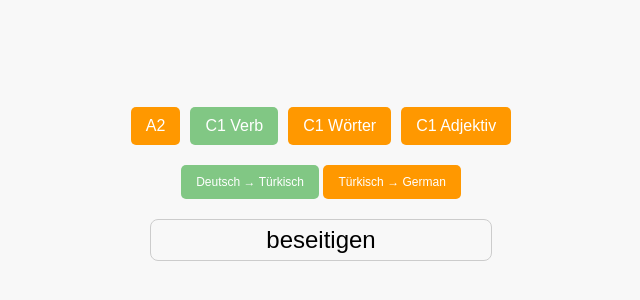
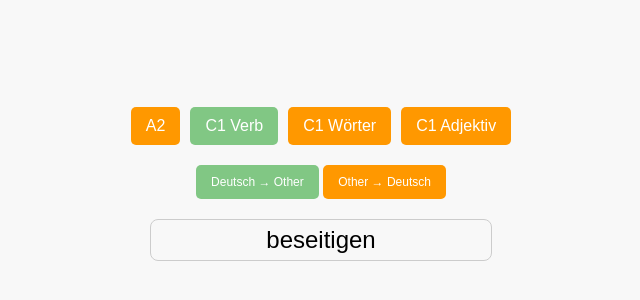
Before and after one commit to tayfunbkts/quizlet, a plain HTML site: page index.html in a window 1280 px wide. Shown: the part 234-534 px from the top of the page, without its empty margins (319-959 px from the left). Drawn offline with Linux system fonts and the light colour scheme.

Commit message:
Buttons changed

```diff
--- a/index.html
+++ b/index.html
@@ -98,8 +98,8 @@
             <button id="c1adjektiv">C1 Adjektiv</button>
         </div>
         <div class="buttons">
-            <button id="toEnglish" style="background-color: #81c784;" onclick="changeColor(this, 'toEnglish')">Deutsch → Türkisch</button>
-            <button id="toGerman" style="background-color: #ff9800;" onclick="changeColor(this, 'toGerman')">Türkisch → German</button>
+            <button id="toEnglish" style="background-color: #81c784;" onclick="changeColor(this, 'toEnglish')">Deutsch → Other</button>
+            <button id="toGerman" style="background-color: #ff9800;" onclick="changeColor(this, 'toGerman')">Other → Deutsch</button>
         </div>
 
         <div id="flashcard" class="card">
```
